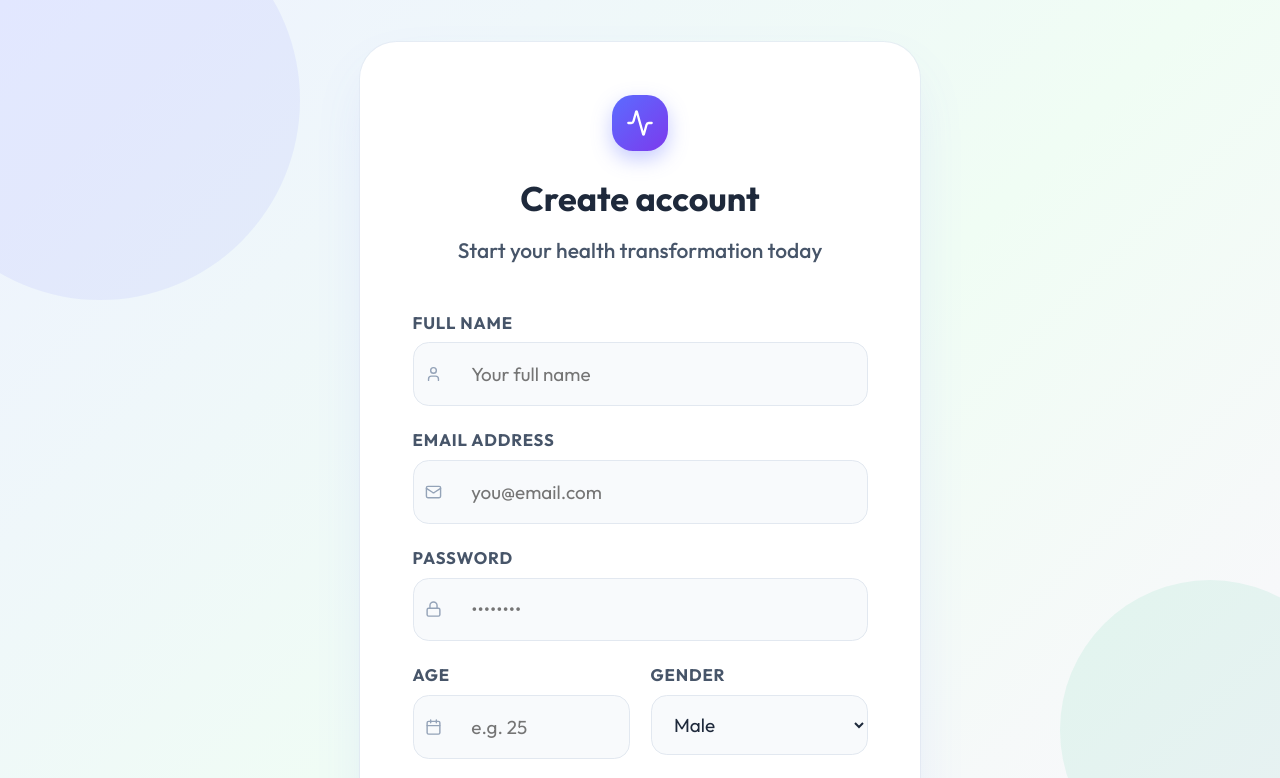
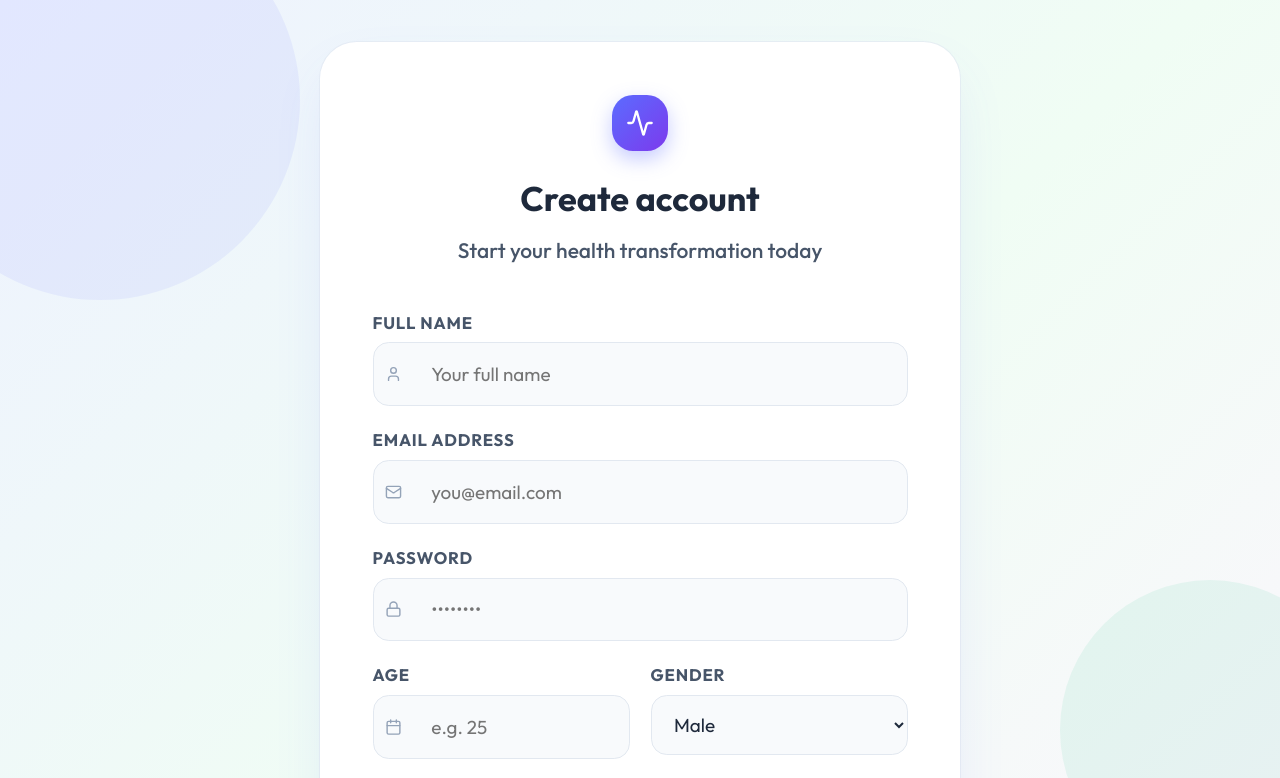
Before and after one commit to ANBU2006/Wellness, a React (Vite) app in the folder client/: page /register in a window 1280 px wide. Shown: the top 778 px of the page. Built offline with nearby package versions, Linux system fonts and the light colour scheme.

Commit message:
UI: Adjust Dashboard BMI/Coach card layout and widen Login page

```diff
--- a/client/src/pages/Dashboard.jsx
+++ b/client/src/pages/Dashboard.jsx
@@ -103,14 +103,13 @@ const Dashboard = () => {
             </div>
 
             {/* ── BMI + Advice row ── */}
-            <div style={{ display: 'grid', gridTemplateColumns: 'repeat(auto-fit, minmax(320px, 1fr))', gap: '1.5rem', marginBottom: '1.5rem', alignItems: 'stretch' }}>
+            <div style={{ display: 'grid', gridTemplateColumns: '1fr 2fr', gap: '1.5rem', marginBottom: '1.5rem', alignItems: 'stretch' }}>
                 {/* BMI Card */}
                 <div style={{
                     background: bmiTheme.bg, border: `1.5px solid ${bmiTheme.border}`,
-                    borderRadius: '1.25rem', padding: '1.75rem',
+                    borderRadius: '1.25rem', padding: '1.25rem',
                     boxShadow: '0 4px 16px rgba(0,0,0,0.04)',
                     display: 'flex', flexDirection: 'column', gap: '0.5rem',
-                    minHeight: '100%',
                     alignItems: 'center',
                     justifyContent: 'center',
                     textAlign: 'center',
--- a/client/src/pages/Login.jsx
+++ b/client/src/pages/Login.jsx
@@ -58,7 +58,7 @@ const Login = ({ defaultIsLogin = true }) => {
 
             <div style={{
                 width: '100%',
-                maxWidth: isLogin ? '440px' : '560px',
+                maxWidth: isLogin ? '520px' : '640px',
                 background: 'white',
                 borderRadius: '1.75rem',
                 padding: '2.5rem',
```
Also changed, not shown: 1 other file (tests, documents, lock files or other folders).
